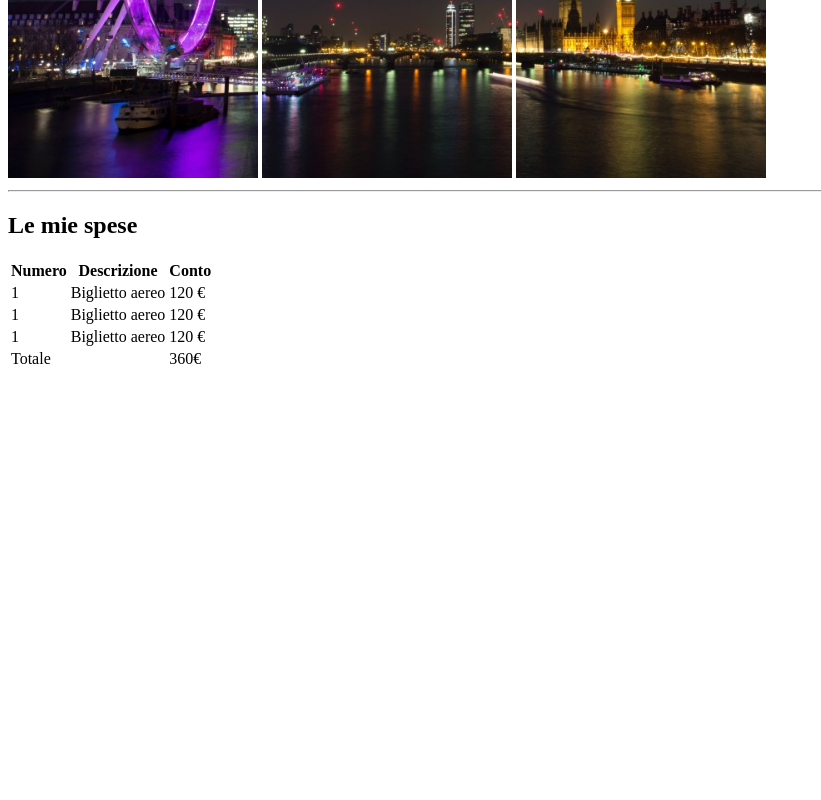
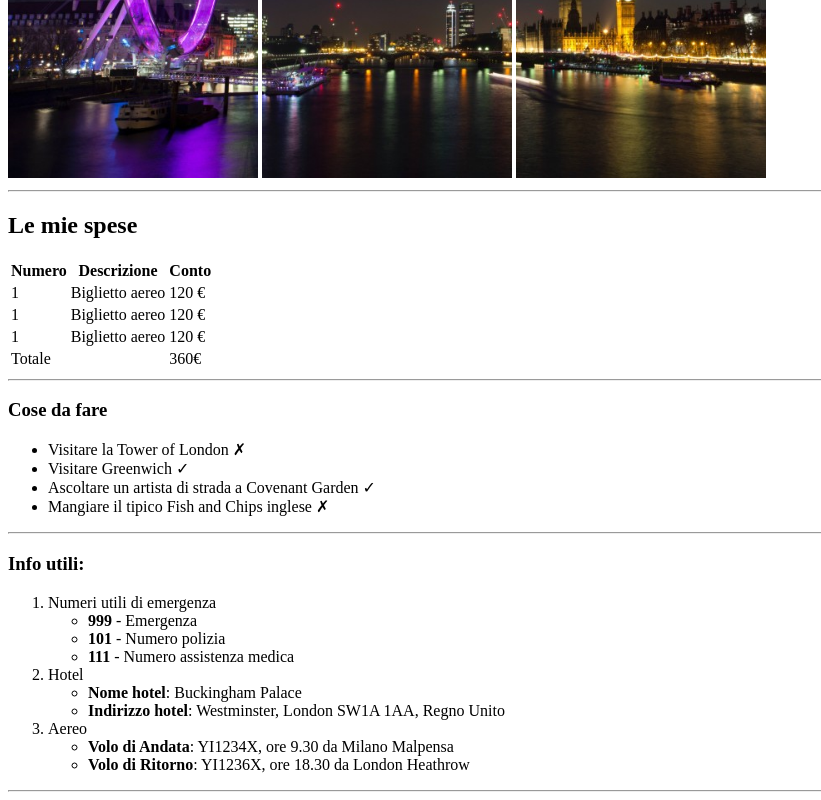
Before and after one commit to leonardo-guglielmini/html-london-trip, a plain HTML site: page index.html in a window 1280 px wide. Shown: the part 402-1202 px from the top of the page, without its empty margins (0-821 px from the left). Before the commit the page ends 800 px from the top, so only its background shows below. Drawn offline with Linux system fonts and the light colour scheme.

Commit message:
aggiunta di ordered e unordered list

```diff
--- a/index.html
+++ b/index.html
@@ -12,10 +12,11 @@
         <img src="./img/pexels-bill-emrich-230794-0.jpg" alt="immagine_header_0" width="250" height="500">
         <img src="./img/pexels-bill-emrich-230794-1.jpg" alt="immagine_header_1" width="250" height="500">
         <img src="./img/pexels-bill-emrich-230794-2.jpg" alt="immagine_header_2" width="250" height="500">
-        <hr>
+        <hr />
     </header>
 
     <main>
+
         <h2>Le mie spese</h2>
         <table>
             <thead>
@@ -50,6 +51,49 @@
                 </tr>
             </tfoot>
         </table>
+
+        <hr />
+
+        <h3>Cose da fare</h3>
+
+        <ul>
+            <li>Visitare la Tower of London &#10007;</li>
+            <li>Visitare Greenwich &#10003;</li>
+            <li>Ascoltare un artista di strada a Covenant Garden &#10003;</li>
+            <li>Mangiare il tipico Fish and Chips inglese &#10007;</li>
+        </ul>
+
+        <hr />
+
+        <h3>Info utili:</h3>
+        <ol>
+            <li>
+                Numeri utili di emergenza
+                <ul>
+                    <li><strong>999</strong> - Emergenza</li>
+                    <li><strong>101</strong> - Numero polizia</li>
+                    <li><strong>111</strong> - Numero assistenza medica</li>
+                </ul>
+            </li>
+            <li>
+                Hotel
+                <ul>
+                    <li><strong>Nome hotel</strong>: Buckingham Palace</li>
+                    <li><strong>Indirizzo hotel</strong>: Westminster, London SW1A 1AA, Regno Unito</li>
+                </ul>
+            </li>
+            <li>
+                Aereo
+                <ul>
+                    <li><strong>Volo di Andata</strong>: YI1234X, ore 9.30 da Milano Malpensa</li>
+                    <li><strong>Volo di Ritorno</strong>: YI1236X, ore 18.30 da London Heathrow</li>
+                </ul>
+            </li>
+        </ol>
+
+        <hr />
+
+
     </main>
 
 </body>
```
